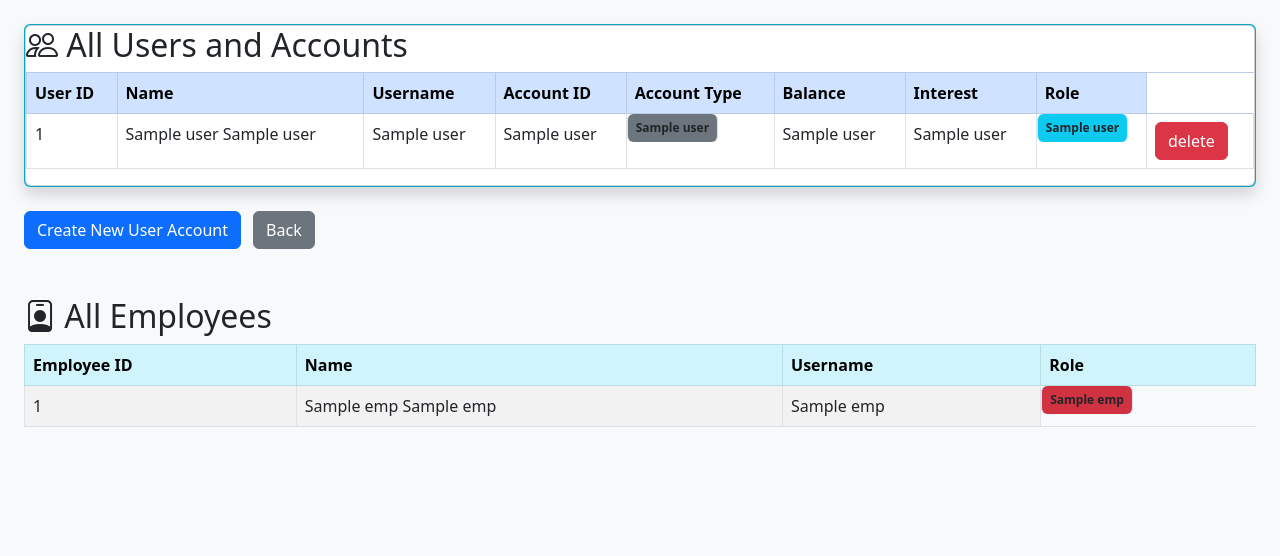
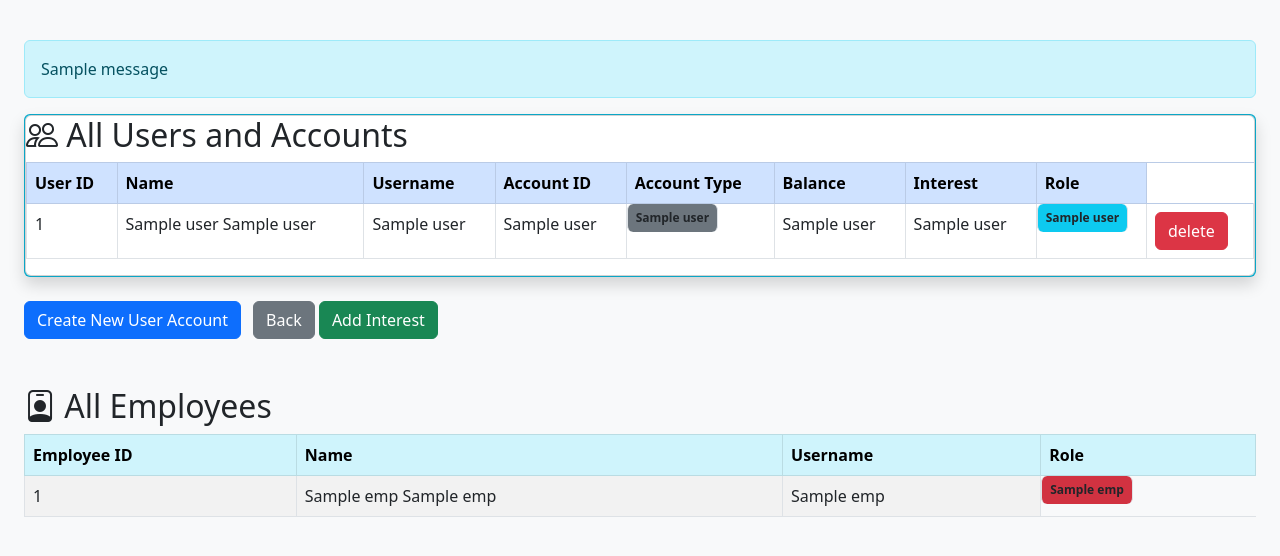
Before and after one commit to salierismuse/pythonbank, a Flask app: template templates/admin_home.html in a window 1280 px wide. Shown: the top 556 px of the page. Run offline with Flask 3, Linux system fonts and the light colour scheme; the template is opened without the code that fills it: most values are stand-ins (such as "Sample title", 1, 10 or a date in 2020); one stand-in notice (Sample message) is shown; some libraries are stand-ins or nearby versions.

Commit message:
added interest calcution button

```diff
--- a/app.py
+++ b/app.py
@@ -1,4 +1,4 @@
-from flask import Flask, request, render_template, session, redirect
+from flask import Flask, request, render_template, session, redirect, flash
 from flask_limiter import Limiter
 from flask_limiter.util import get_remote_address
 from datetime import timedelta
@@ -213,7 +213,18 @@ def admin_home():
             return render_template("employee_home.html", users = users, employee = employees)
     return render_template("admin_home.html", users=users, employees=employees)
 
-
+@app.route("/calculate_interest",methods=["POST","GET"])
+@required_login
+@required_role('Admin', 'Empl')
+def calculate_interest():
+    msg, updated_accounts = database.calc_all_interest()
+    flash(msg)
+    # Redirect to the correct dashboard based on role
+    user_role = session.get("user_role")
+    if user_role == "Admin":
+        return redirect("/admin_home")
+    else:
+        return redirect("/employee_home")
 
 if __name__ == "__main__":
     app.run(debug=True)
--- a/database.py
+++ b/database.py
@@ -2,6 +2,7 @@ import psycopg2
 import datetime
 import bcrypt
 from multiprocessing import Pool
+from concurrent.futures import ThreadPoolExecutor
 
 conn = psycopg2.connect("dbname=testing user=postgres password=amadeus")
 cur = conn.cursor()
@@ -233,6 +234,49 @@ def process_all_pending(pool_size=None):
     failed    = len(results) - succeeded
     return f"Processed {succeeded}/{len(results)} transactions." + (f" ({failed} failed)" if failed else "")
 
+#applying interest to single account
+def apply_interest(account_data):
+    #each thread has its own db
+    acc_id, balance, interest_rate = account_data
+    thread_conn, thread_cur = _get_db()
+
+    try:
+        monthly_interest = float(balance) * (float(interest_rate) / 12)     #monthy interest calc
+        new_balance = float(balance) + monthly_interest
+
+        thread_cur.execute(
+            "UPDATE Accounts SET balance = %s WHERE account_id = %s",       #updating account balance
+            (new_balance, acc_id)
+        )
+        thread_cur.execute(
+            "INSERT INTO Transactions (from_account_id, to_account_id, amount, date_sent) VALUES (%s, %s, %s, %s)",      #updating account transaction
+            (acc_id, acc_id, monthly_interest, datetime.datetime.now())
+        )
+        thread_conn.commit()
+        return True
+
+    except Exception as e:
+        thread_conn.rollback()
+        print(f"Interest calculation failed for account {acc_id}: {e}")
+        return False
+
+    finally:
+        thread_cur.close()
+        thread_conn.close()
+
+#for monthly interest of all saving accounts
+def calc_all_interest():
+    cur.execute("SELECT account_id, balance, interest FROM Accounts WHERE role='Savings'")
+    saving_accounts = cur.fetchall()
+
+    if not saving_accounts:
+        return "No saving accounts found",[]
+
+    with ThreadPoolExecutor(max_workers=5) as executor:
+        executor.map(apply_interest, saving_accounts)
+
+    return f"Interest applied to {len(saving_accounts)} accounts.", []
+
 
 def get_all_users_and_accounts():
     cur.execute("""
--- a/templates/admin_home.html
+++ b/templates/admin_home.html
@@ -7,6 +7,11 @@
 </head>
 
 <body class="bg-light p-4">
+    {% with messages = get_flashed_messages() %}
+      {% if messages %}
+        <div class="alert alert-info mt-3">{{ messages[0] }}</div>
+      {% endif %}
+    {% endwith %}
     <div class="card shadow mb-4 bg-info">
         <div class="card body">
             <h2><i class="bi bi-people"></i> All Users and Accounts</h2>
@@ -49,6 +54,9 @@
     </div>
     <a href="/create_account" class="btn btn-primary">Create New User Account</a>
     <a href="/" class="btn btn-secondary ms-2">Back</a>
+    <form action="/calculate_interest" method="post" style="display:inline;">
+        <button type="submit" class="btn btn-success">Add Interest</button>
+    </form>
 
 
 
```
Also changed, not shown: templates/employee_home.html (+8 -0 lines).
